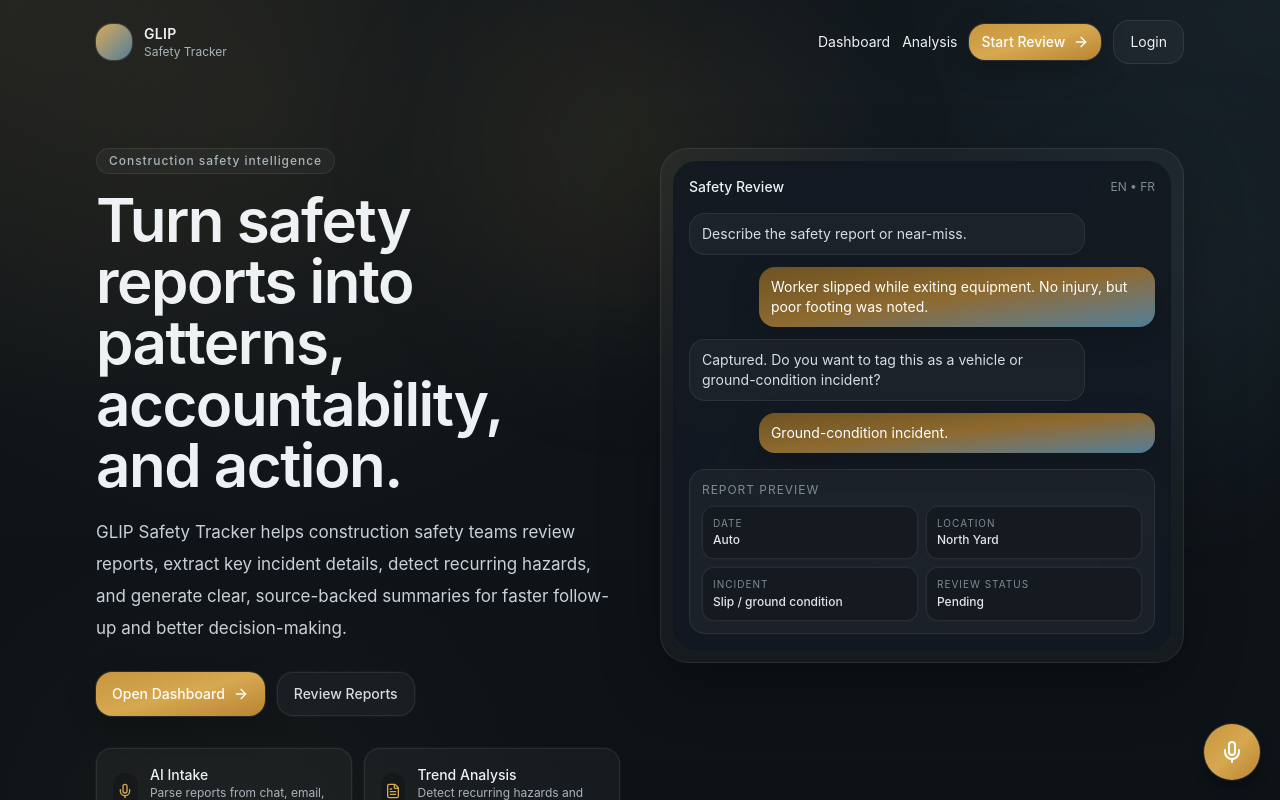
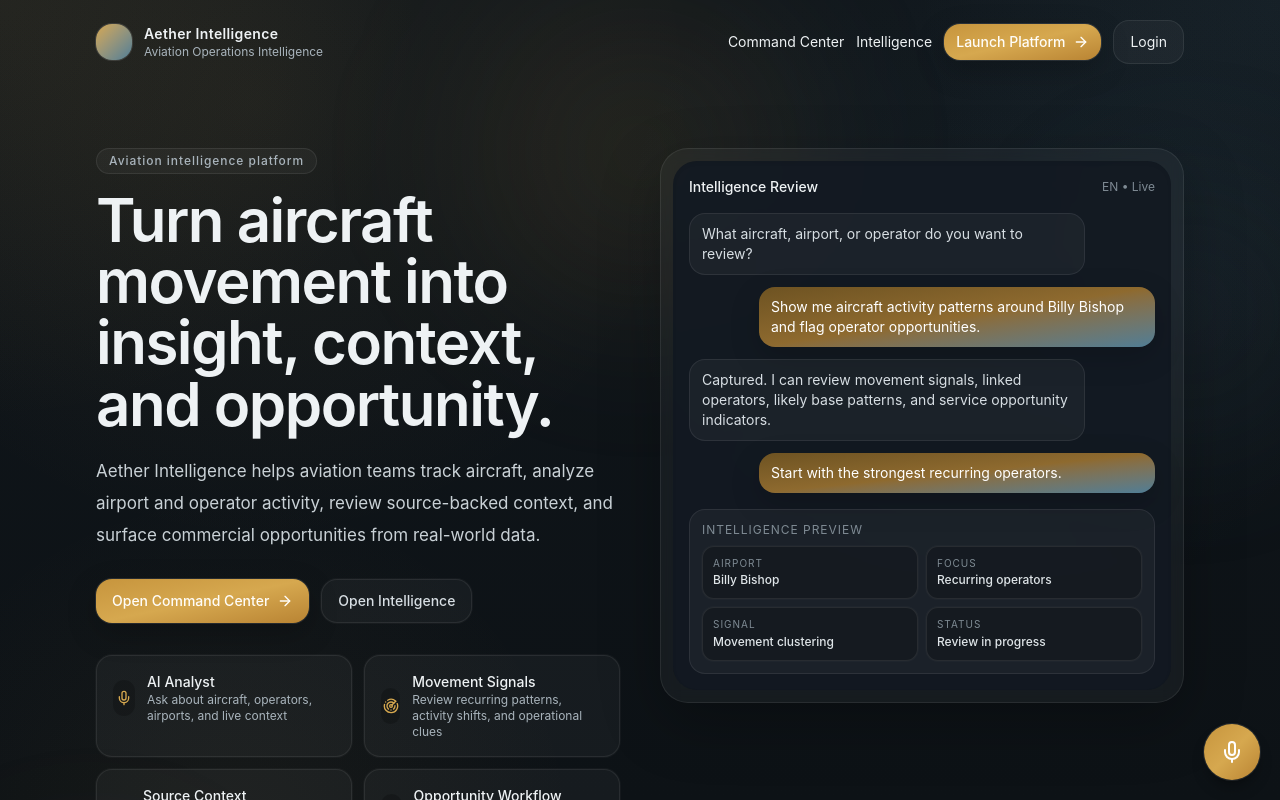
Before and after one commit to 3th34-l1l/Wimtach-AI-Agent_Hackathon-2026-03, a Next.js app: page / in a window 1280 px wide. Shown: the top 800 px of the page. Built offline with nearby package versions, Linux system fonts and the light colour scheme.

Commit message:
Rewrite landing page for Aether Intelligence

```diff
--- a/src/app/page.tsx
+++ b/src/app/page.tsx
@@ -7,7 +7,7 @@
 "use client";
 
 import Link from "next/link";
-import { ArrowRight, Shield, Mic, FileText } from "lucide-react";
+import { ArrowRight, Radar, Mic, MapPinned } from "lucide-react";
 import { motion } from "framer-motion";
 import { Button } from "@/src/app/components/ui/Button";
 import { AuthButton } from "@/src/app/components/auth/AuthButton";
@@ -26,8 +26,10 @@
         <div className="flex items-center gap-3">
           <div className="h-9 w-9 rounded-2xl bg-gradient-to-br from-[#d6a84f] to-[#4f7d95] shadow-[0_0_0_1px_rgba(255,255,255,.12)]" />
           <div className="leading-tight">
-            <div className="text-sm font-semibold tracking-wide text-[#eef2f4]">GLIP</div>
-            <div className="text-xs text-[#a9b4bc]">Safety Tracker</div>
+            <div className="text-sm font-semibold tracking-wide text-[#eef2f4]">
+              Aether Intelligence
+            </div>
+            <div className="text-xs text-[#a9b4bc]">Aviation Operations Intelligence</div>
           </div>
         </div>
 
@@ -36,19 +38,19 @@
             href="/dashboard"
             className="text-sm text-[#d7dee3] transition hover:text-white"
           >
-          Dashboard
+            Command Center
           </Link>
 
           <Link
             href="/chat"
             className="text-sm text-[#d7dee3] transition hover:text-white"
           >
-          Analysis
+            Intelligence
           </Link>
 
-        <Link href="/dashboard" aria-label="Get started">
+          <Link href="/dashboard" aria-label="Open command center">
             <Button size="sm" variant="primary">
-            Start Review <ArrowRight className="ml-2 h-4 w-4" />
+              Launch Platform <ArrowRight className="ml-2 h-4 w-4" />
             </Button>
           </Link>
 
@@ -64,34 +66,33 @@
             transition={{ duration: 0.45 }}
             className="mb-4 inline-flex w-fit items-center rounded-full border border-white/[0.08] bg-white/[0.04] px-3 py-1 text-xs font-medium tracking-[0.08em] text-[#a9b4bc]"
           >
-            Construction safety intelligence
+            Aviation intelligence platform
           </motion.div>
 
           <motion.h1
             initial={{ opacity: 0, y: 10 }}
             animate={{ opacity: 1, y: 0 }}
             transition={{ duration: 0.5 }}
-            className="max-w-[11ch] text-balance text-4xl font-semibold tracking-tight text-[#eef2f4] md:text-6xl md:leading-[1.02]"
+            className="max-w-[12ch] text-balance text-4xl font-semibold tracking-tight text-[#eef2f4] md:text-6xl md:leading-[1.02]"
           >
-            Turn safety reports into patterns, accountability, and action.
+            Turn aircraft movement into insight, context, and opportunity.
           </motion.h1>
 
           <p className="mt-5 max-w-prose text-pretty text-[17px] leading-8 text-[#c9d1d6]">
-            GLIP Safety Tracker helps construction safety teams review reports,
-            extract key incident details, detect recurring hazards, and generate
-            clear, source-backed summaries for faster follow-up and better
-            decision-making.
+            Aether Intelligence helps aviation teams track aircraft, analyze airport and
+            operator activity, review source-backed context, and surface commercial
+            opportunities from real-world data.
           </p>
 
           <div className="mt-7 flex flex-col gap-3 sm:flex-row">
             <Link href="/dashboard">
               <Button variant="primary" className="w-full sm:w-auto">
-                Open Dashboard <ArrowRight className="ml-2 h-4 w-4" />
+                Open Command Center <ArrowRight className="ml-2 h-4 w-4" />
               </Button>
             </Link>
             <Link href="/chat">
               <Button variant="ghost" className="w-full sm:w-auto">
-                Review Reports
+                Open Intelligence
               </Button>
             </Link>
           </div>
@@ -99,23 +100,23 @@
           <div className="mt-8 grid grid-cols-1 gap-3 sm:grid-cols-2">
             <FeatureChip
               icon={<Mic className="h-4 w-4" />}
-              title="AI Intake"
-              desc="Parse reports from chat, email, or manual entry"
+              title="AI Analyst"
+              desc="Ask about aircraft, operators, airports, and live context"
             />
             <FeatureChip
-              icon={<FileText className="h-4 w-4" />}
-              title="Trend Analysis"
-              desc="Detect recurring hazards and emerging patterns"
+              icon={<Radar className="h-4 w-4" />}
+              title="Movement Signals"
+              desc="Review recurring patterns, activity shifts, and operational clues"
             />
             <FeatureChip
-              icon={<Shield className="h-4 w-4" />}
-              title="Source Ladder"
-              desc="Map findings to trusted regulations and standards"
+              icon={<MapPinned className="h-4 w-4" />}
+              title="Source Context"
+              desc="Trace findings to stronger supporting signals and trusted references"
             />
             <FeatureChip
               icon={<ArrowRight className="h-4 w-4" />}
-              title="Review Workflow"
-              desc="Approve, correct, and store structured safety data"
+              title="Opportunity Workflow"
+              desc="Move from raw signals to structured commercial follow-up"
             />
           </div>
         </div>
@@ -129,32 +130,32 @@
           <div className="rounded-[28px] border border-white/[0.08] bg-white/[0.04] p-3 shadow-[0_20px_60px_rgba(0,0,0,.26)] backdrop-blur">
             <div className="rounded-[24px] bg-[#121922]/90 p-4 shadow-inner">
               <div className="flex items-center justify-between">
-                <div className="text-sm font-medium text-[#eef2f4]">Safety Review</div>
-                <div className="text-xs text-[#7f8b94]">EN • FR</div>
+                <div className="text-sm font-medium text-[#eef2f4]">Intelligence Review</div>
+                <div className="text-xs text-[#7f8b94]">EN • Live</div>
               </div>
 
               <div className="mt-4 space-y-3">
-                <ChatBubble role="ai" text="Describe the safety report or near-miss." />
+                <ChatBubble role="ai" text="What aircraft, airport, or operator do you want to review?" />
                 <ChatBubble
                   role="user"
-                  text="Worker slipped while exiting equipment. No injury, but poor footing was noted."
+                  text="Show me aircraft activity patterns around Billy Bishop and flag operator opportunities."
                 />
                 <ChatBubble
                   role="ai"
-                  text="Captured. Do you want to tag this as a vehicle or ground-condition incident?"
+                  text="Captured. I can review movement signals, linked operators, likely base patterns, and service opportunity indicators."
                 />
-                <ChatBubble role="user" text="Ground-condition incident." />
+                <ChatBubble role="user" text="Start with the strongest recurring operators." />
               </div>
 
               <div className="mt-4 rounded-2xl border border-white/[0.06] bg-white/[0.04] p-3">
                 <div className="text-xs uppercase tracking-[0.08em] text-[#7f8b94]">
-                  Report Preview
+                  Intelligence Preview
                 </div>
                 <div className="mt-2 grid grid-cols-2 gap-2 text-xs">
-                  <PreviewField k="Date" v="Auto" />
-                  <PreviewField k="Location" v="North Yard" />
-                  <PreviewField k="Incident" v="Slip / ground condition" />
-                  <PreviewField k="Review Status" v="Pending" />
+                  <PreviewField k="Airport" v="Billy Bishop" />
+                  <PreviewField k="Focus" v="Recurring operators" />
+                  <PreviewField k="Signal" v="Movement clustering" />
+                  <PreviewField k="Status" v="Review in progress" />
                 </div>
               </div>
             </div>
@@ -163,7 +164,7 @@
       </section>
 
       <footer className="relative mx-auto max-w-6xl px-5 pb-10 text-xs text-[#6f7a82] md:px-8">
-        © {new Date().getFullYear()} GLIP • Safety Tracker MVP
+        © {new Date().getFullYear()} Aether Intelligence
       </footer>
     </main>
   );
```
Lines whose indentation alone changed are shown as unchanged.
